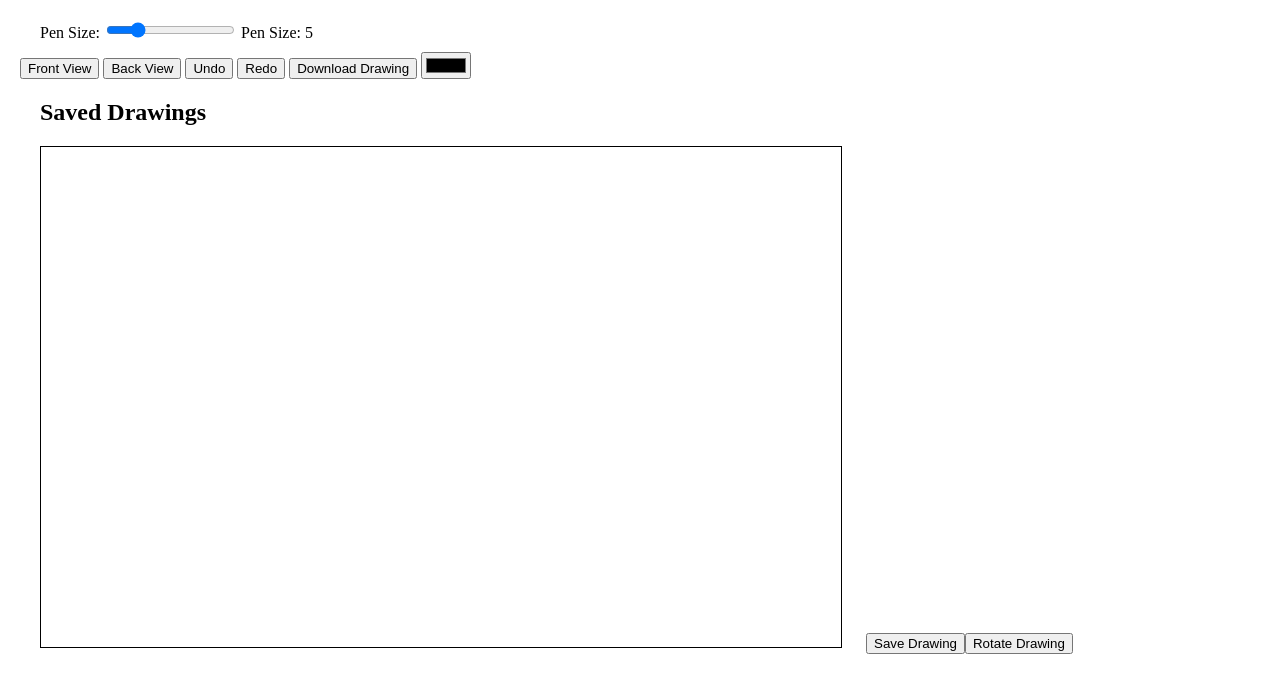
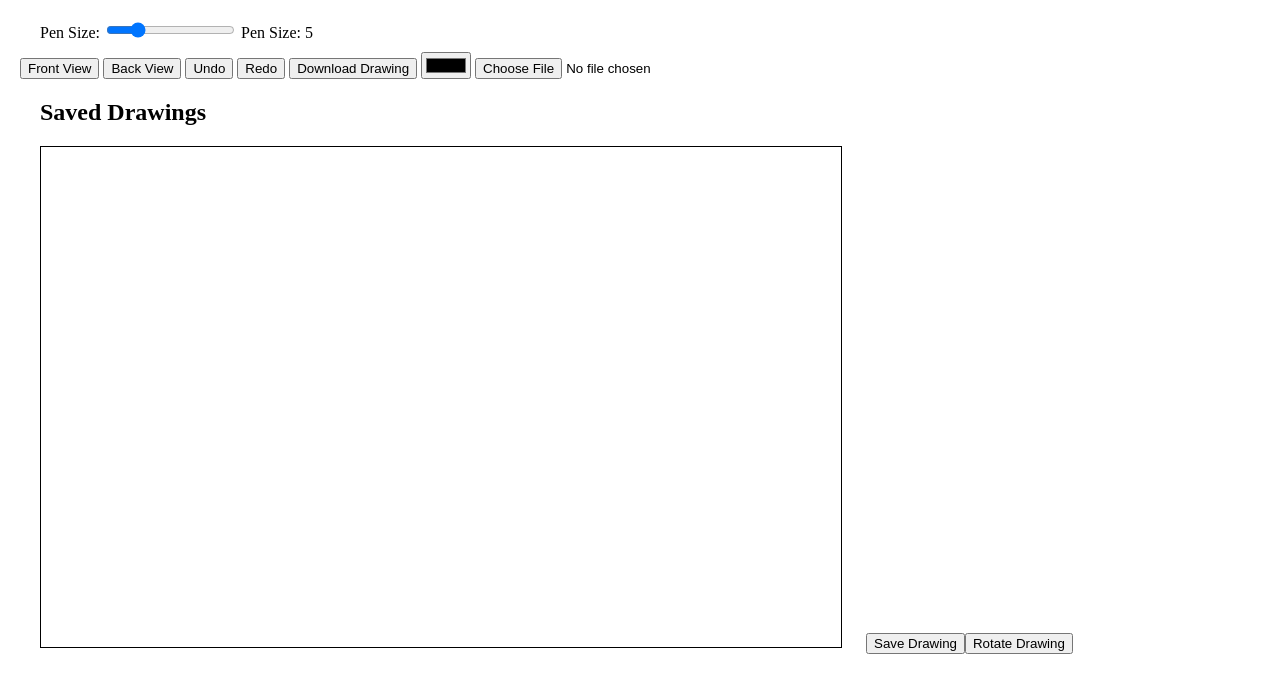
Before and after one commit to 0htn/animud, a plain HTML site: page index.html in a window 1280 px wide. Drawn offline with Linux system fonts and the light colour scheme.

Commit message:
Update index.html

```diff
--- a/index.html
+++ b/index.html
@@ -68,6 +68,8 @@
     <button onclick="redo()">Redo</button>
     <button onclick="downloadDrawing()">Download Drawing</button>
     <input type="color" id="colorPicker" value="#000000" onchange="updateDrawingColor()">
+    <input type="file" id="fileInput" onchange="handleFileUpload()">
+
   </div>
 
   <div id="rightContainer">
@@ -423,7 +425,23 @@
     // Initialize the saved drawings list
     updateSavedDrawingsList();
 
+    function handleFileUpload() {
+      const fileInput = document.getElementById('fileInput');
+      const file = fileInput.files[0];
 
+      if (file) {
+        const reader = new FileReader();
+        reader.onload = function (e) {
+          const img = new Image();
+          img.onload = function () {
+            drawingContext.clearRect(0, 0, drawingCanvas.width, drawingCanvas.height);
+            drawingContext.drawImage(img, 0, 0);
+          };
+          img.src = e.target.result;
+        };
+        reader.readAsDataURL(file);
+      }
+    }
   </script>
 </body>
 </html>
```
